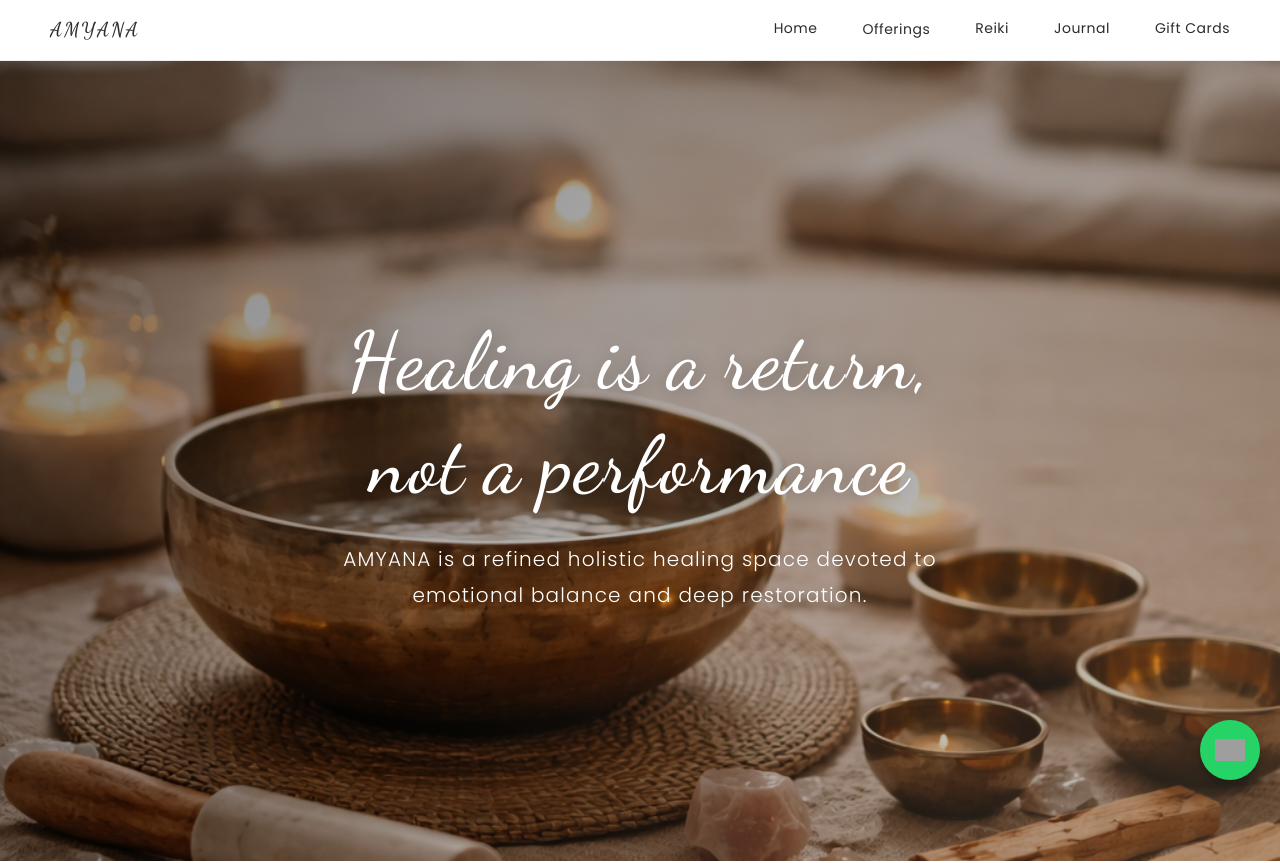
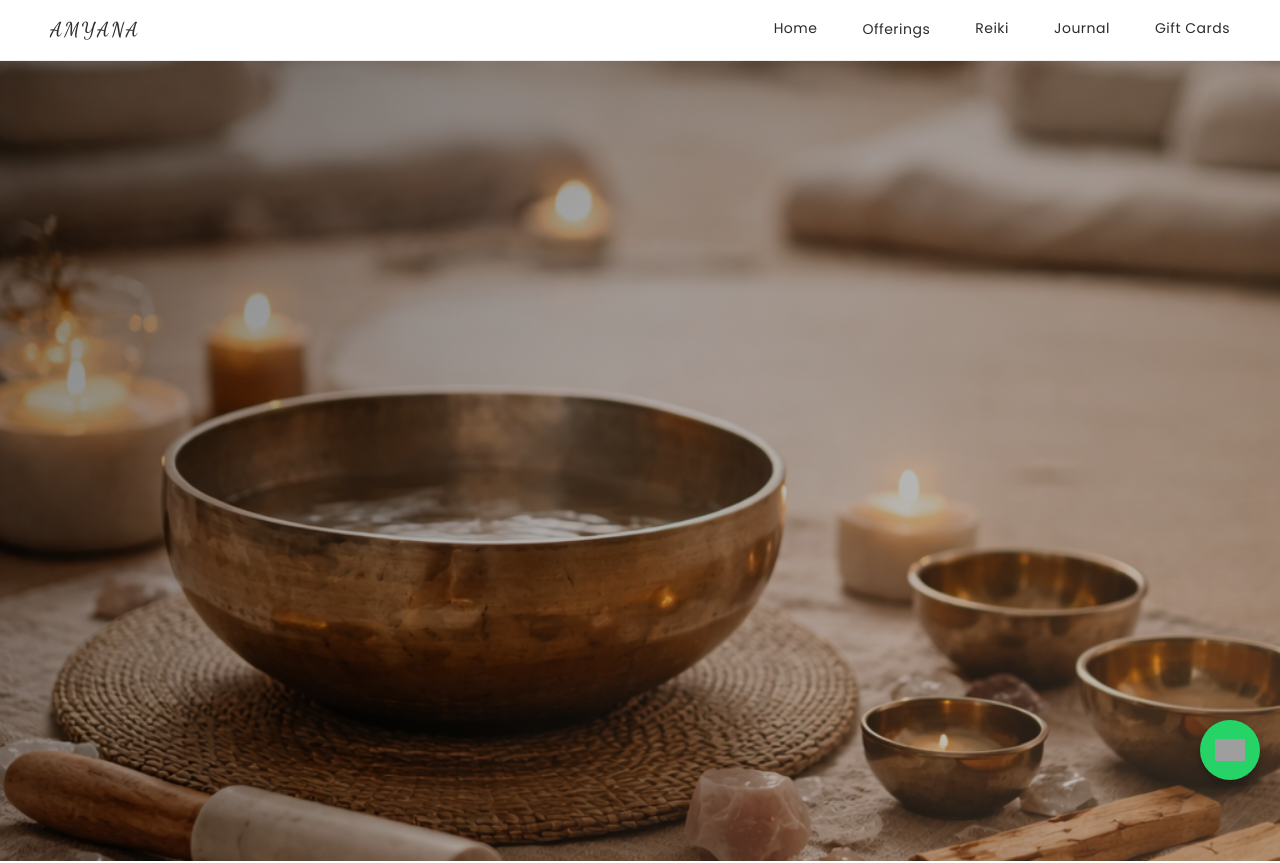
Before and after one commit to tomaryash54/amyana_v3_luxury_site, a React (Vite) app: page / in a window 1280 px wide. Shown: the top 863 px of the page. Built offline with nearby package versions, Linux system fonts and the light colour scheme; grey boxes are pictures that could not be loaded.

Commit message:
uodate animation

```diff
--- /dev/null
+++ b/src/components/RevealOnScroll.jsx
@@ -0,0 +1,51 @@
+import { motion } from "framer-motion"
+
+const containerVariants = {
+  hidden: { opacity: 0, y: 12 },
+  visible: (custom = {}) => ({
+    opacity: 1,
+    y: 0,
+    transition: {
+      duration: 1.2,
+      ease: "cubic-bezier(0.25, 0.46, 0.45, 0.94)",
+      when: "beforeChildren",
+      staggerChildren: custom.stagger ? 0.25 : 0,
+    },
+  }),
+}
+
+export const fadeUpVariants = {
+  hidden: { opacity: 0, y: 12 },
+  visible: {
+    opacity: 1,
+    y: 0,
+    transition: {
+      duration: 1.2,
+      ease: "cubic-bezier(0.25, 0.46, 0.45, 0.94)"
+    },
+  },
+}
+
+export default function RevealOnScroll({
+  children,
+  className = "",
+  stagger = false,
+  variants: customVariants,
+  ...props
+}) {
+  const variants = customVariants || containerVariants
+
+  return (
+    <motion.div
+      className={className}
+      initial="hidden"
+      whileInView="visible"
+      viewport={{ once: true, amount: 0.3 }}
+      variants={variants}
+      custom={{ stagger }}
+      {...props}
+    >
+      {children}
+    </motion.div>
+  )
+}
--- a/src/pages/Home.jsx
+++ b/src/pages/Home.jsx
@@ -1,46 +1,21 @@
-
 import {Link} from "react-router-dom"
-import {motion} from "framer-motion"
+import RevealOnScroll, { fadeUpVariants } from "../components/RevealOnScroll"
 
 export default function Home(){
-const containerVariants = {
-  hidden: {opacity: 0},
-  visible: {
-    opacity: 1,
-    transition: {
-      staggerChildren: 0.3,
-      delayChildren: 0.2,
-    }
-  }
-}
-
-const itemVariants = {
-  hidden: {opacity: 0, y: 20},
-  visible: {
-    opacity: 1,
-    y: 0,
-    transition: {duration: 0.8, ease: "easeOut"}
-  }
-}
-
 return(
 <>
 <div className="hero">
 <div className="hero-overlay"></div>
-<motion.div
-  className="hero-content"
-  variants={containerVariants}
-  initial="hidden"
-  animate="visible"
->
-<motion.h1 variants={itemVariants}>Healing is a return, not a performance</motion.h1>
-<motion.p variants={itemVariants}>AMYANA is a refined holistic healing space devoted to emotional balance and deep restoration.</motion.p>
-</motion.div>
+<RevealOnScroll className="hero-content">
+<h1>Healing is a return, not a performance</h1>
+<p>AMYANA is a refined holistic healing space devoted to emotional balance and deep restoration.</p>
+</RevealOnScroll>
 </div>
 
 <div className="container offerings-section">
 <h2>Offerings</h2>
 
+<RevealOnScroll stagger={true} className="offerings-wrapper">
 <div className="offerings-grid">
 
 <Link to="/workshops" className="offering-card">
@@ -104,12 +79,15 @@ return(
 </Link>
 
 </div>
+</RevealOnScroll>
+
 </div>
 
 <section className="how-it-works">
 <div className="container">
 <h2>How it Works</h2>
 
+<RevealOnScroll stagger={true}>
 <div className="steps-container">
 <div className="step">
 <div className="step-number">1</div>
@@ -141,6 +119,8 @@ return(
 <p>Carry the healing forward with guidance on practices and rituals that support sustained nervous system regulation and inner stillness.</p>
 </div>
 </div>
+</RevealOnScroll>
+
 </div>
 </section>
 
```
Also changed, not shown: 1 other file (tests, documents, lock files or other folders).
